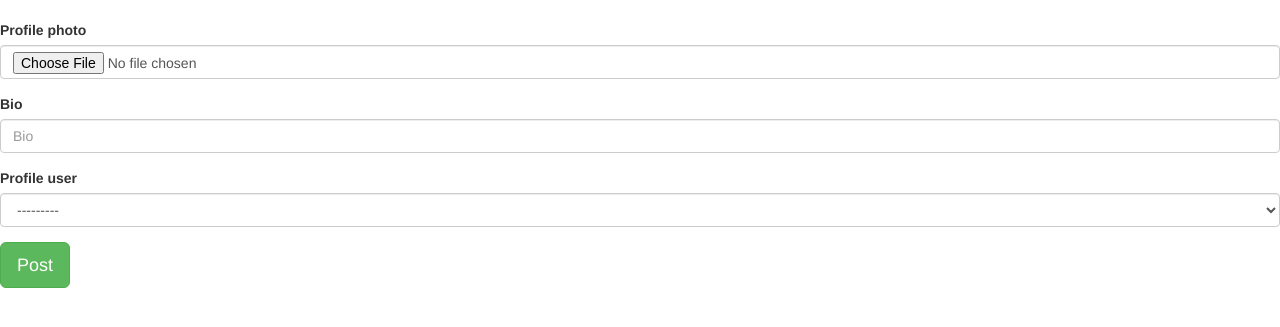
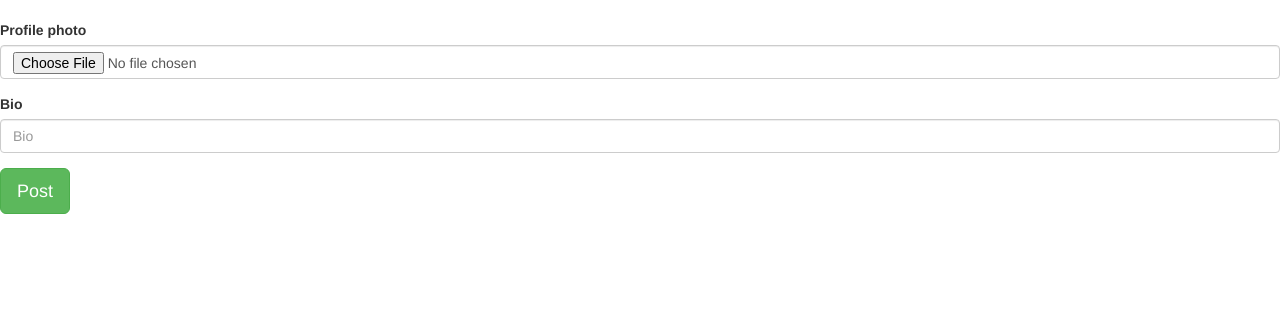
Before and after one commit to lulumuts/instagram-clone, a Django app: page /profile/ in a window 1280 px wide. Shown: the part 72-399 px from the top of the page. Run offline with Django 3.2, Linux system fonts and the light colour scheme; the visitor is signed in with stand-in values (Sample User, id 1); data comes from the database, SQL or seed files in the repository; some libraries are stand-ins or nearby versions.

Commit message:
profile user excluded in forms + styling added to landing page

```diff
--- a/insta/forms.py
+++ b/insta/forms.py
@@ -9,12 +9,12 @@ class InstaLetterForm(forms.Form):
 class NewProfileForm(forms.ModelForm):
     class Meta:
         model = Profile
-        exclude = ['profile_follows']
+        exclude = ['profile_follows','profile_user']
 
 class NewPostsForm(forms.ModelForm):
     class Meta:
         model = Image
-        exclude = ['pub_date','image_profile','likes']
+        exclude = ['pub_date','image_profile','likes','slug']
 
 class CommentsForm(forms.ModelForm):
     class Meta:
--- a/insta/templates/gram/newsfeed.html
+++ b/insta/templates/gram/newsfeed.html
@@ -3,10 +3,7 @@
 
 {% block content %}
 {{block.super}}
-<h1>Welcome to Instagram</h2>
-  <h2><a href="/accounts/login">LOGIN</h2>
-  <h2><a href="/accounts/register">REGISTER</h2>
-
+<h1 style="text-align:center;font-family: 'Metrophobic">Welcome to Instagram Clone</h2>
 
   <div class="container-fluid">
 
```
